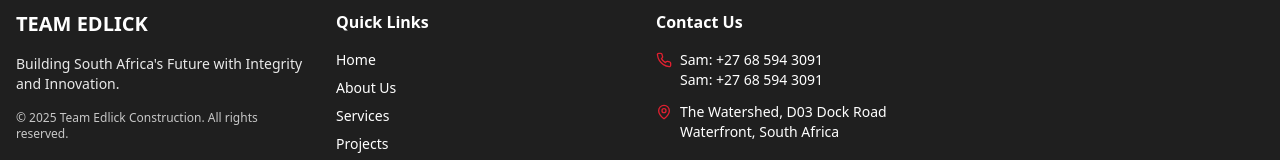
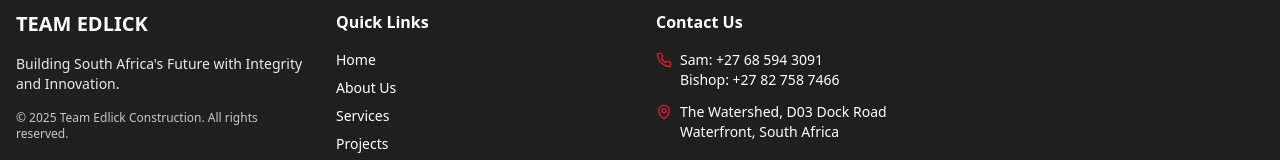
Before and after one commit to shalean-developer/redbrick-build-vision, a React (Vite) app: page / in a window 1280 px wide. Shown: the part 4438-4598 px from the top of the page. Built offline with nearby package versions, Linux system fonts and the light colour scheme; the HTML template or start-up script is replaced by a standard one.

Commit message:
Visual edit in Lovable

```diff
--- a/src/components/Footer.tsx
+++ b/src/components/Footer.tsx
@@ -62,7 +62,7 @@ const Footer = () => {
                 <Phone className="w-4 h-4 mt-0.5 text-primary flex-shrink-0" />
                 <div>
                   <p>Sam: +27 68 594 3091</p>
-                  <p>Sam: +27 68 594 3091</p>
+                  <p>Bishop: +27 82 758 7466</p>
 
                 </div>
               </li>
```
